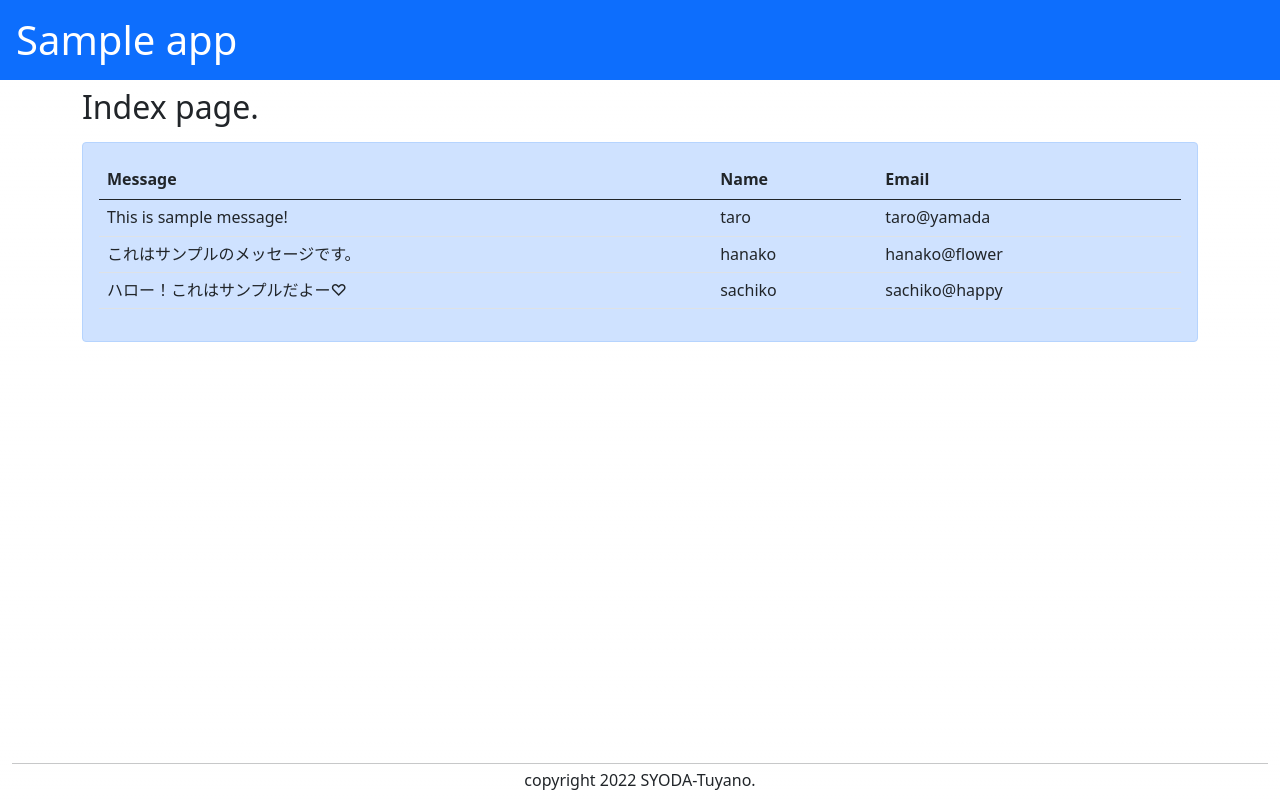
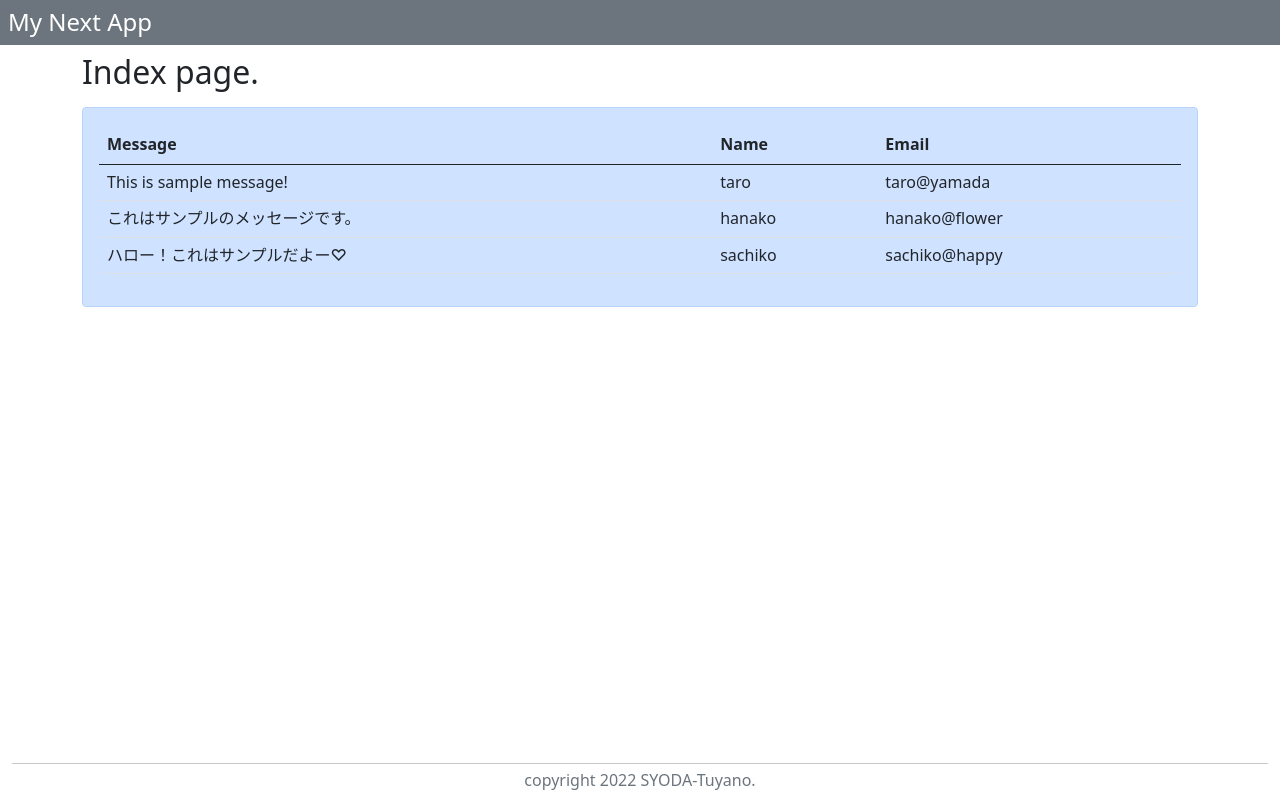
Before and after one commit to medi772425/my-next-app, a Next.js app: page / in a window 1280 px wide. Built offline with nearby package versions, Linux system fonts and the light colour scheme.

Commit message:
3-2 ページの表示を複数コンポーネントに分ける

```diff
--- /dev/null
+++ b/components/footer.js
@@ -0,0 +1,10 @@
+export default function Footer(props) {
+  return (
+    <footer className="fixed-bottom p-2">
+      <hr className="m-1" />
+      <p className="text-center m-0 p-0 text-secondary">
+        copyright 2022 {props.author}.
+      </p>
+    </footer>
+  )
+}
--- /dev/null
+++ b/components/header.js
@@ -0,0 +1,9 @@
+export default function Header(props) {
+  return (
+    <div>
+      <h1 className="h4 bg-secondary text-white p-2">
+        {props.appname}
+      </h1>
+    </div>
+  )
+}
--- a/pages/_app.js
+++ b/pages/_app.js
@@ -1,19 +1,20 @@
-import '@/styles/globals.css'
 import Head from 'next/head'
+import '../styles/globals.css'
+import Header from '../components/header'
+import Footer from '../components/footer'
 
-export default function App({ Component, pageProps }) {
+function MyApp({ Component, pageProps }) {
+  pageProps.appname = "My Next App"
+  pageProps.author = "SYODA-Tuyano"
   return <div>
     <Head>
       <link href="https://cdn.jsdelivr.net/npm/bootstrap@5.0.2/dist/css/bootstrap.min.css"
         rel="stylesheet"/>
     </Head>
-  <h1 className="bg-primary text-white p-3">Sample app</h1>
+    <Header appname={pageProps.appname} />
     <Component {...pageProps} />
-  <footer className="fixed-bottom p-2">
-    <hr className="m-1" />
-    <p className="text-center m-0 p-0">
-      copyright 2022 SYODA-Tuyano.
-    </p>
-  </footer>
+    <Footer author={pageProps.author}/>
   </div>
 }
+
+export default MyApp
```
Lines whose indentation alone changed are shown as unchanged.
